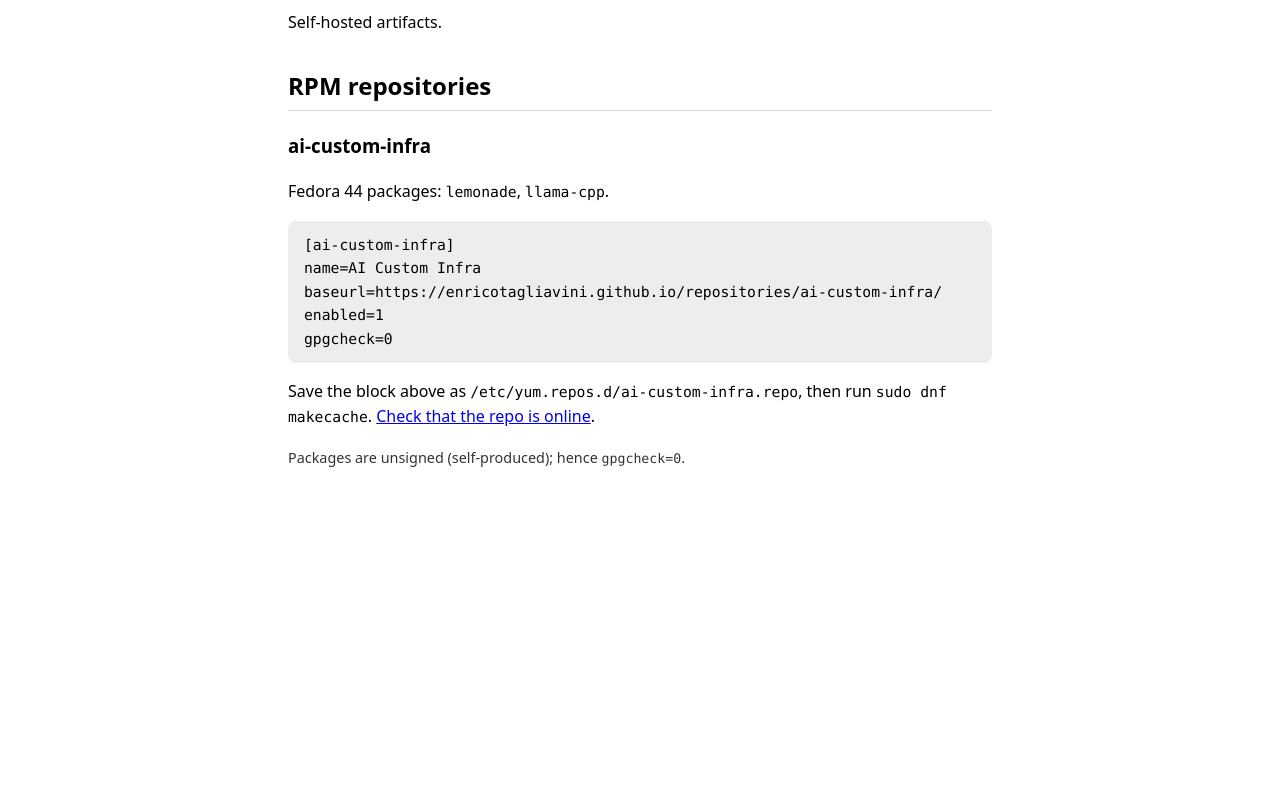
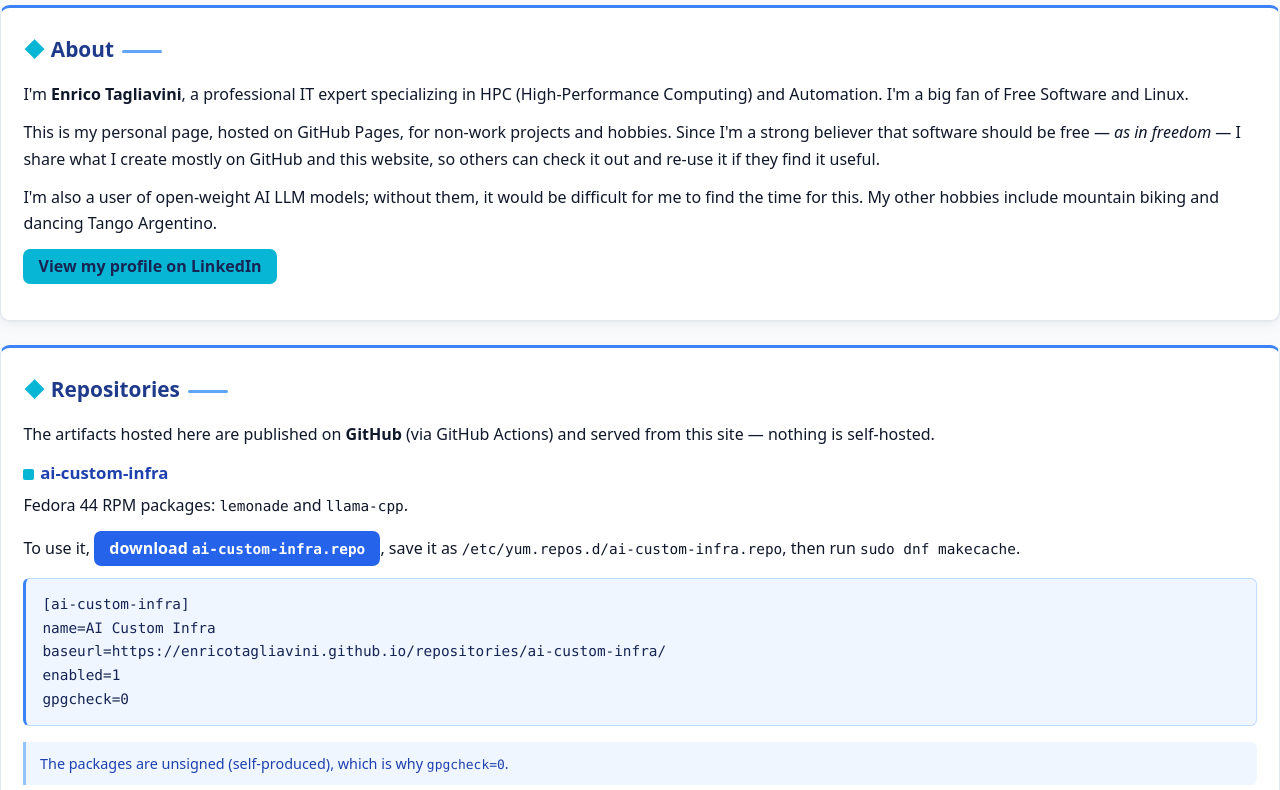
Before and after one commit to enricotagliavini/enricotagliavini.github.io, a plain HTML site: page web/index.html in a window 1280 px wide. Shown: the part 111-901 px from the top of the page. Before the commit the page ends 800 px from the top, so only its background shows below. Drawn offline with Linux system fonts and the light colour scheme.

Commit message:
web: redesign home page with About + repositories sections and blue/cyan styling

```diff
--- a/web/index.html
+++ b/web/index.html
@@ -3,31 +3,200 @@
 <head>
 <meta charset="utf-8">
 <meta name="viewport" content="width=device-width, initial-scale=1">
-<title>enricotagliavini — repositories</title>
+<meta name="description" content="Enrico Tagliavini's personal page — HPC &amp; Automation on Fedora, Free Software, open-weight AI.">
+<title>Enrico Tagliavini — personal page</title>
 <style>
-  :root { color-scheme: light dark; }
-  body { font-family: system-ui, -apple-system, sans-serif; max-width: 44rem; margin: 3rem auto; padding: 0 1rem; line-height: 1.6; }
-  code, pre { font-family: ui-monospace, SFMono-Regular, Menlo, monospace; font-size: 0.92em; }
-  pre { padding: 0.75rem 1rem; border-radius: 0.5rem; background: rgba(127,127,127,.14); overflow-x: auto; }
-  h2 { border-bottom: 1px solid rgba(127,127,127,.3); padding-bottom: .25rem; margin-top: 2rem; }
-  p.note { font-size: .9em; opacity: .8; }
+  :root {
+    /* blue: light → dark */
+    --blue-50:  #eff6ff;
+    --blue-100: #dbeafe;
+    --blue-200: #bfdbfe;
+    --blue-300: #93c5fd;
+    --blue-400: #60a5fa;
+    --blue-500: #3b82f6;
+    --blue-600: #2563eb;
+    --blue-700: #1d4ed8;
+    --blue-800: #1e40af;
+    --blue-900: #1e3a8a;
+    --blue-950: #172554;
+    /* accent: electric cyan */
+    --cyan-400: #22d3ee;
+    --cyan-500: #06b6d4;
+    --cyan-600: #0891b2;
+    --cyan-700: #0e7490;
+    --cyan-800: #155e75;
+    --cyan-900: #164e63;
+    --ink:      #0f172a;
+    --muted:    #475569;
+    --border:   #e2e8f0;
+    --card-bg:  #ffffff;
+    --page-bg:  #f8fafc;
+    color-scheme: light;
+  }
+  * { box-sizing: border-box; }
+  html { scroll-behavior: smooth; }
+  body {
+    margin: 0;
+    background: var(--page-bg);
+    color: var(--ink);
+    line-height: 1.65;
+    font-family: system-ui, -apple-system, "Segoe UI", Roboto, sans-serif;
+    -webkit-font-smoothing: antialiased;
+  }
+  code, pre { font-family: ui-monospace, SFMono-Regular, Menlo, monospace; font-size: .9em; }
+  a { color: var(--blue-600); text-decoration: none; }
+  a:hover { text-decoration: underline; }
+
+  /* Hero */
+  .hero {
+    background: linear-gradient(155deg, var(--blue-800), var(--blue-600));
+    color: #fff;
+    border-bottom: 3px solid var(--blue-950);
+  }
+  .hero .wrap { padding: 1.75rem 2.5rem; }
+  .tagline { margin: 0; color: var(--blue-100); font-size: .95rem; }
+
+  main { padding-top: 2rem; padding-bottom: 3rem; }
+
+  /* Cards / sections */
+  .card {
+    background: var(--card-bg);
+    border: 1px solid var(--border);
+    border-top: 3px solid var(--blue-500);
+    border-radius: .6rem;
+    padding: 1.5rem 1.4rem;
+    margin-bottom: 1.5rem;
+    box-shadow: 0 1px 2px rgba(15,23,42,.04), 0 4px 12px rgba(15,23,42,.05);
+  }
+  .card + .card { margin-top: 0; }
+
+  h2 {
+    margin: 0 0 0.9rem;
+    color: var(--blue-900);
+    font-size: 1.3rem;
+  }
+  h2 .marker { color: var(--cyan-500); }
+  h2::after {
+    content: "";
+    display: inline-block;
+    width: 2.5rem;
+    height: 3px;
+    background: var(--blue-400);
+    margin-left: .5rem;
+    vertical-align: middle;
+    border-radius: 2px;
+  }
+  h3 { margin: 0 0 .35rem; color: var(--blue-800); font-size: 1.05rem; }
+  .repo h3::before {
+    content: "";
+    display: inline-block;
+    width: .65rem; height: .65rem;
+    margin-right: .4rem;
+    background: var(--cyan-500);
+    border-radius: 2px;
+    vertical-align: middle;
+  }
+  p { margin: 0 0 .75rem; }
+
+  /* Buttons */
+  .btn {
+    display: inline-block;
+    font-weight: 600;
+    padding: .5rem .95rem;
+    border-radius: .45rem;
+    line-height: 1.2;
+  }
+  .btn-primary { background: var(--blue-600); color: #fff; }
+  .btn-primary:hover { background: var(--blue-700); text-decoration: none; }
+  .btn-accent  { background: var(--cyan-500); color: var(--blue-950); }
+  .btn-accent:hover { background: var(--cyan-700); text-decoration: none; }
+
+  pre {
+    background: var(--blue-50);
+    border: 1px solid var(--blue-200);
+    border-left: 3px solid var(--blue-500);
+    border-radius: .4rem;
+    padding: .85rem 1rem;
+    color: var(--blue-950);
+    overflow-x: auto;
+    margin: .5rem 0 1rem;
+  }
+
+  .note {
+    font-size: .9em;
+    color: var(--blue-800);
+    background: var(--blue-50);
+    border-left: 3px solid var(--blue-300);
+    padding: .6rem .85rem;
+    border-radius: 0 .4rem .4rem 0;
+    margin: 0;
+  }
+
+  footer {
+    border-top: 1px solid var(--border);
+    padding: 1.5rem 0;
+    color: var(--muted);
+    font-size: .85rem;
+  }
 </style>
 </head>
 <body>
-<h1>enricotagliavini</h1>
-<p>Self-hosted artifacts.</p>
 
-<h2>RPM repositories</h2>
+<header class="hero">
+  <div class="wrap">
+    <p class="tagline">Personal projects · HPC &amp; Automation on Fedora</p>
+  </div>
+</header>
 
-<h3>ai-custom-infra</h3>
-<p>Fedora 44 packages: <code>lemonade</code>, <code>llama-cpp</code>.</p>
-<pre>[ai-custom-infra]
+<main>
+  <div class="wrap">
+
+    <!-- About -->
+    <section class="card" id="about">
+      <h2><span class="marker">◆</span> About</h2>
+      <p>I'm <strong>Enrico Tagliavini</strong>, a professional IT expert specializing in HPC
+         (High-Performance Computing) and Automation. I'm a big fan of Free Software and Linux.</p>
+      <p>This is my personal page, hosted on GitHub Pages, for non-work projects and hobbies.
+         Since I'm a strong believer that software should be free — <em>as in freedom</em> —
+         I share what I create mostly on GitHub and this website, so others can check it out and
+         re-use it if they find it useful.</p>
+      <p>I'm also a user of open-weight AI LLM models; without them, it would be difficult for me
+         to find the time for this. My other hobbies include mountain biking and dancing Tango Argentino.</p>
+      <p><a class="btn btn-accent" href="https://www.linkedin.com/in/enrico-tagliavini-58009b37/">View my profile on LinkedIn</a></p>
+    </section>
+
+    <!-- Repositories -->
+    <section class="card" id="repositories">
+      <h2><span class="marker">◆</span> Repositories</h2>
+      <p>The artifacts hosted here are published on <strong>GitHub</strong> (via GitHub Actions)
+         and served from this site — nothing is self-hosted.</p>
+
+      <article class="repo">
+        <h3>ai-custom-infra</h3>
+        <p>Fedora 44 RPM packages: <code>lemonade</code> and <code>llama-cpp</code>.</p>
+
+        <p>To use it, <a class="btn btn-primary" href="https://enricotagliavini.github.io/repositories/ai-custom-infra/ai-custom-infra.repo">download <code>ai-custom-infra.repo</code></a>,
+           save it as <code>/etc/yum.repos.d/ai-custom-infra.repo</code>, then run
+           <code>sudo dnf makecache</code>.</p>
+
+        <pre>[ai-custom-infra]
 name=AI Custom Infra
 baseurl=https://enricotagliavini.github.io/repositories/ai-custom-infra/
 enabled=1
 gpgcheck=0</pre>
-<p>Save the block above as <code>/etc/yum.repos.d/ai-custom-infra.repo</code>, then run
-<code>sudo dnf makecache</code>. <a href="https://enricotagliavini.github.io/repositories/ai-custom-infra/repodata/repomd.xml">Check that the repo is online</a>.</p>
-<p class="note">Packages are unsigned (self-produced); hence <code>gpgcheck=0</code>.</p>
+
+        <p class="note">The packages are unsigned (self-produced), which is why <code>gpgcheck=0</code>.</p>
+      </article>
+    </section>
+
+  </div>
+</main>
+
+<footer>
+  <div class="wrap">
+    <p>Powered by <a href="https://github.com/enricotagliavini">GitHub</a> · Enrico Tagliavini</p>
+  </div>
+</footer>
+
 </body>
 </html>
```
